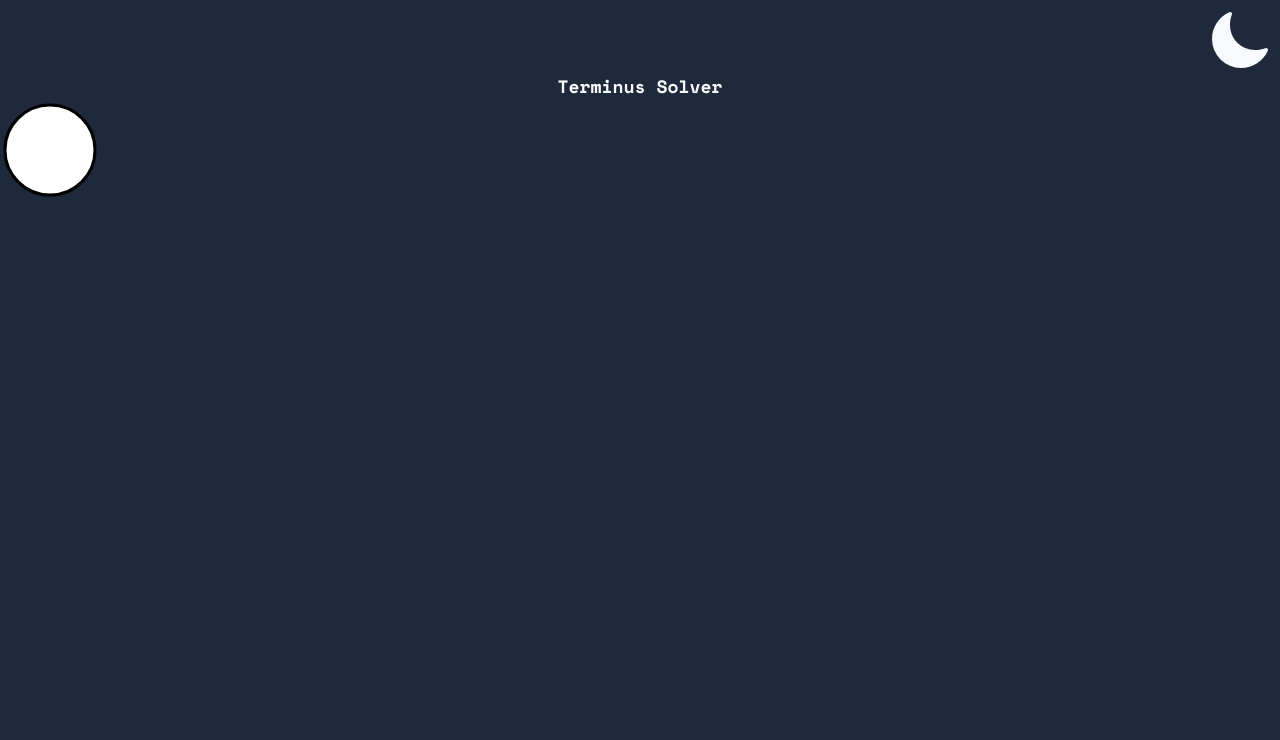
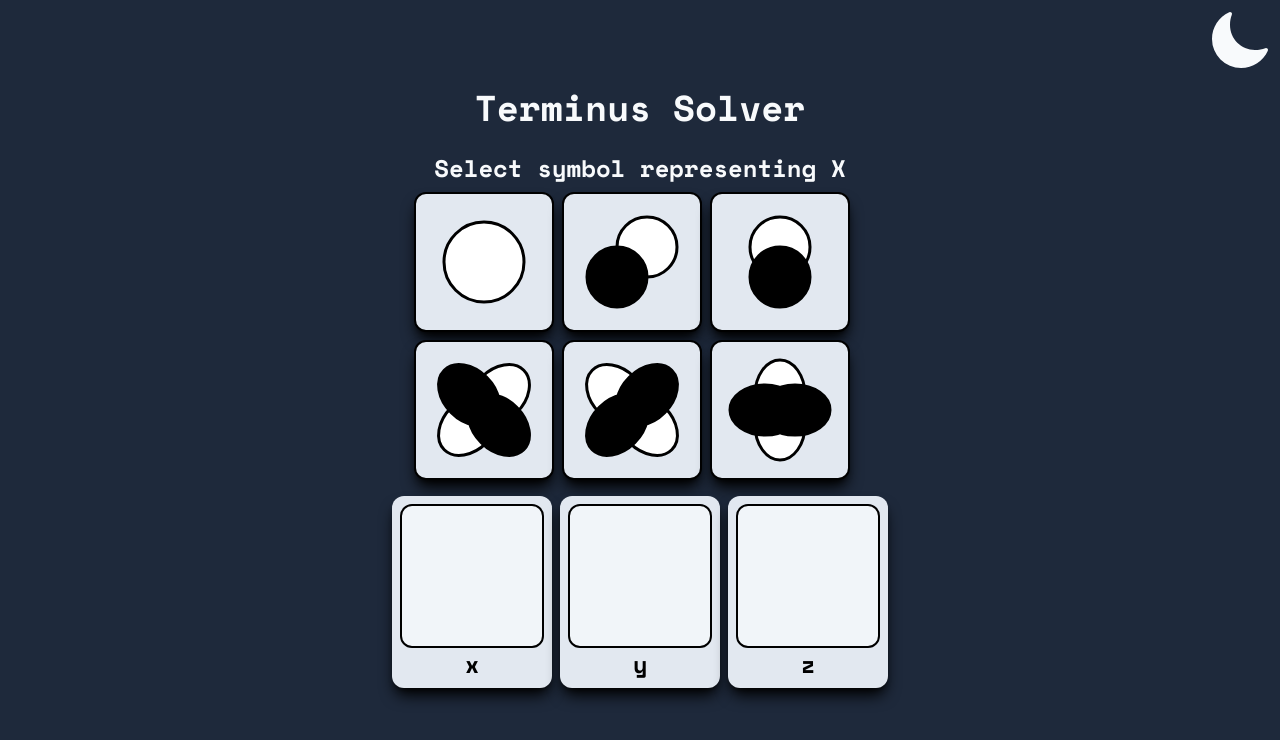
Before and after one commit to BuxoGabriel/Portfolio, a Next.js app: page /projects/zombies in a window 1280 px wide. Shown: the top 740 px of the page. Built offline with nearby package versions, Linux system fonts and the light colour scheme.

Commit message:
Halfway implemented terminus solver

```diff
--- a/src/app/projects/zombies/components/solver.tsx
+++ b/src/app/projects/zombies/components/solver.tsx
@@ -1,12 +1,58 @@
 "use client"
 
-import { ReactNode } from "react";
+import { PropsWithChildren, ReactNode, useState } from "react";
+import SymbolCard from "./symbol-card";
 
 export default function Solver() {
-    return <div>
-        {symbols.map((s, index) => {
-            return <div key={index}>{s.symbol}</div>})
-        }
+    const [stage, setStage] = useState<number>(1);
+    const [x, setX] = useState<AlgebraSymbol | null>(null);
+    const [y, setY] = useState<AlgebraSymbol | null>(null);
+    const [z, setZ] = useState<AlgebraSymbol | null>(null);
+    return (<div>
+        <p className="text-2xl p-2">Select symbol representing <span>{"X"}</span></p>
+        <div className="flex flex-wrap w-[30rem] gap-2 justify-center">
+            {symbols.map((s, index) => {
+                return <SymbolCard key={index} onClick={() => {
+                    switch(stage) {
+                        case 1:
+                            setX(symbols[index])
+                            setStage(2)
+                            break
+                        case 2:
+                            setY(symbols[index])
+                            setStage(3)
+                            break
+                        case 3:
+                            setZ(symbols[index])
+                            setStage(4)
+                            break
+                        default:
+                        break
+                    }
+                }}>
+                    {s.symbol}
+                </SymbolCard>
+            })}
+        </div>
+        <div className="flex justify-center gap-2 py-4">
+            <VarHolder label="x" symbol={x}/>
+            <VarHolder label="y" symbol={y}/>
+            <VarHolder label="z" symbol={z}/>
+        </div>
+    </div>)
+}
+
+type VarHolderProps = {
+    label: string,
+    symbol: AlgebraSymbol | null
+}
+
+function VarHolder({label, symbol}: VarHolderProps) {
+    return <div className="border-black rounded-xl bg-slate-200 bg-gradient-t-tl shadow-lg shadow-black from-slate-200 via-gray-400 to-blue-300 p-2 flex flex-col justify-center items-center text-black font-bold text-2xl">
+        <div className="w-36 h-36 border-2 border-black bg-slate-100 rounded-xl flex flex-col justify-center items-center">
+            {symbol?.symbol}
+        </div>
+        <label>{label}</label>
     </div>
 }
 
@@ -21,10 +67,61 @@ class AlgebraSymbol {
 
 const symbols: AlgebraSymbol[] = []
 
-function circle() {
-    return <svg height="100" width="100" xmlns="https://www.w3.org/2000/svg">
-        <circle r="45" cx="50" cy="50" fill="white" stroke="black" strokeWidth="3" />
+function Svg({children}: PropsWithChildren<{}>) {
+    return <svg height="120" width="120" xmlns="https://www.w3.org/2000/svg" className={"animate-fade-in"}>
+        {children}
     </svg>
 }
 
-symbols.push(new AlgebraSymbol(circle(), 0));
+function zero() {
+    return <Svg>
+        <circle r="40" cx="60" cy="60" fill="white" stroke="black" strokeWidth="3" />
+    </Svg>
+}
+function eleven() {
+    return <Svg>
+        <circle r="30" cx="75" cy="45" fill="white" stroke="black" strokeWidth="3" />
+        <circle r="30" cx="45" cy="75" fill="black" stroke="black" strokeWidth="3" />
+    </Svg>
+}
+
+function ten() {
+    return <Svg>
+        <circle r="30" cx="60" cy="45" fill="white" stroke="black" strokeWidth="3" />
+        <circle r="30" cx="60" cy="75" fill="black" stroke="black" strokeWidth="3" />
+    </Svg>
+}
+
+function twentyTwo() {
+    return <Svg>
+        <ellipse rx="35" ry="25" cx="75" cy="45" fill="white" stroke="black" strokeWidth="3" transform="rotate(-45 75 45)" />
+        <ellipse rx="35" ry="25" cx="45" cy="75" fill="white" stroke="black" strokeWidth="3" transform="rotate(-45 45 75)" />
+        <ellipse rx="35" ry="25" cx="45" cy="45" fill="black" stroke="black" strokeWidth="3" transform="rotate(45 45 45)" />
+        <ellipse rx="35" ry="25" cx="75" cy="75" fill="black" stroke="black" strokeWidth="3" transform="rotate(45 75 75)" />
+    </Svg>
+}
+
+function twentyOne() {
+    return <Svg>
+        <ellipse rx="35" ry="25" cx="45" cy="45" fill="white" stroke="black" strokeWidth="3" transform="rotate(45 45 45)" />
+        <ellipse rx="35" ry="25" cx="75" cy="75" fill="white" stroke="black" strokeWidth="3" transform="rotate(45 75 75)" />
+        <ellipse rx="35" ry="25" cx="75" cy="45" fill="black" stroke="black" strokeWidth="3" transform="rotate(-45 75 45)" />
+        <ellipse rx="35" ry="25" cx="45" cy="75" fill="black" stroke="black" strokeWidth="3" transform="rotate(-45 45 75)" />
+    </Svg>
+}
+
+function twenty() {
+    return <Svg>
+        <ellipse rx="35" ry="25" cx="60" cy="45" fill="white" stroke="black" strokeWidth="3" transform="rotate(90 60 45)" />
+        <ellipse rx="35" ry="25" cx="60" cy="75" fill="white" stroke="black" strokeWidth="3" transform="rotate(90 60 75)" />
+        <ellipse rx="35" ry="25" cx="45" cy="60" fill="black" stroke="black" strokeWidth="3" />
+        <ellipse rx="35" ry="25" cx="75" cy="60" fill="black" stroke="black" strokeWidth="3" />
+    </Svg>
+}
+
+symbols.push(new AlgebraSymbol(zero(), 0));
+symbols.push(new AlgebraSymbol(eleven(), 11));
+symbols.push(new AlgebraSymbol(ten(), 10));
+symbols.push(new AlgebraSymbol(twentyTwo(), 22));
+symbols.push(new AlgebraSymbol(twentyOne(), 21));
+symbols.push(new AlgebraSymbol(twenty(), 20));
--- a/src/app/projects/zombies/components/symbol-card.tsx
+++ b/src/app/projects/zombies/components/symbol-card.tsx
@@ -3,5 +3,5 @@ import { PropsWithChildren } from "react"
 export type SymbolCardProps = PropsWithChildren<{onClick: () => void}>
 
 export default function SymbolCard({children, onClick}: SymbolCardProps) {
-    return <div className="border-2 border-black rounded-xl bg-slate-200 bg-gradient-t-tl shadow-lg shadow-black from-slate-200 via-gray-400 to-blue-300 p-4" onClick={onClick}>{children}</div>
+    return <div className="border-2 border-black rounded-xl bg-slate-200 bg-gradient-t-tl shadow-lg shadow-black from-slate-200 via-gray-400 to-blue-300 p-2 w-fit hover:scale-110 transition-transform" onClick={onClick}>{children}</div>
 }
--- a/src/app/projects/zombies/page.tsx
+++ b/src/app/projects/zombies/page.tsx
@@ -6,8 +6,8 @@ export const metadata = {
 }
 
 export default function ZombiesSolver() {
-    return (<div>
-        <h1>Terminus Solver</h1>
+    return (<div className="flex flex-col items-center">
+        <h1 className="text-4xl p-4">Terminus Solver</h1>
         <Solver/>
     </div>)
 }
--- a/tailwind.config.ts
+++ b/tailwind.config.ts
@@ -10,12 +10,17 @@ const config: Config = {
     extend: {
       animation: {
         'fade-in-out': 'fade-in-out 3s ease-in-out',
+        'fade-in': 'fade-in 0.5s',
         'scroll': 'scroll linear infinite'
       },
       keyframes: {
         'fade-in-out': {
           '0%, 20%, 80%, 100%': { opacity: '0'},
           '30%, 70%': { opacity: '100'}
+        },
+        'fade-in': {
+          '0%': { opacity: '0' },
+          '100%': {opacity: '1' }
         },
         'scroll': {
           '0%': { transform: 'translateX(0%)' },
```
Also changed, not shown: src/components/skills-spinner.tsx (line endings or trailing spaces).
